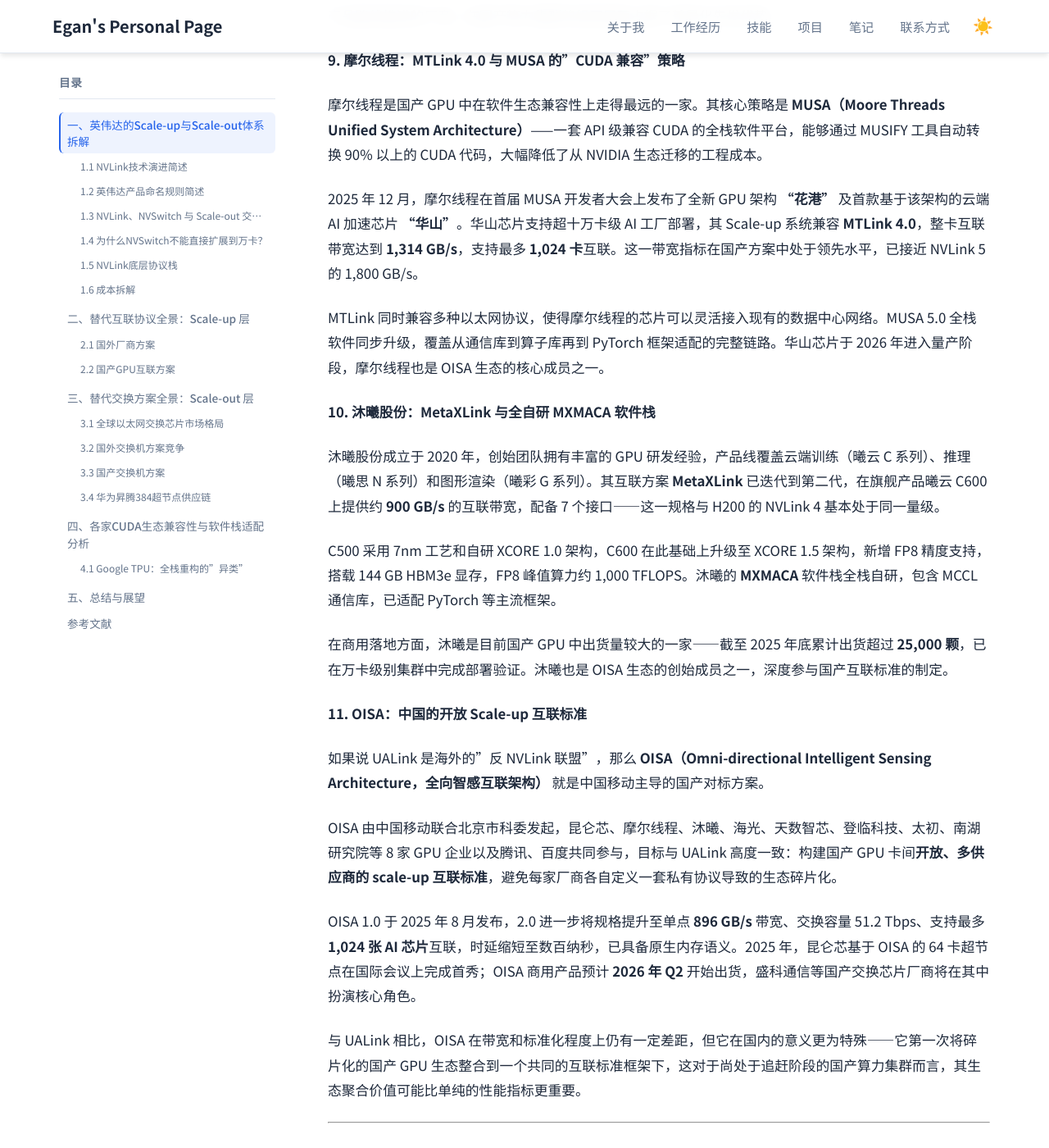
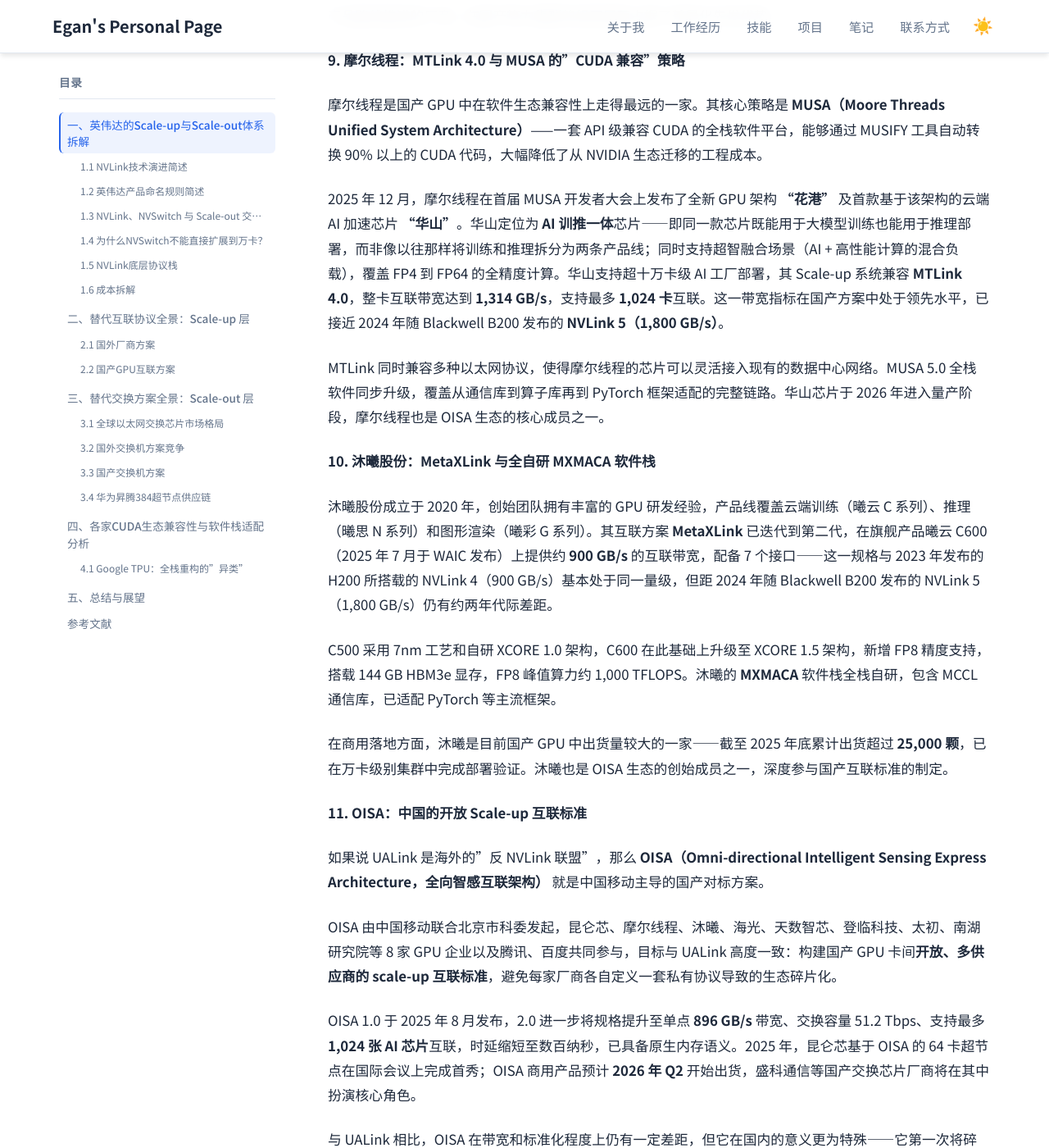
Before and after one commit to Lejun-Hu/Lejun-Hu.github.io, a Jekyll site: the page built from _notes/2026-7-12-GPU_Interconnect_Research.md, in a window 1280 px wide and 1400 px high, scrolled down 14303 px. Shown: the whole window at 82% size. Built offline with Jekyll 4.4.1, drawn with Linux system fonts in a browser that asks for light colours.

Commit message:
fix: 修正OISA全称，补充Express

```diff
--- a/_notes/2026-7-12-GPU_Interconnect_Research.md
+++ b/_notes/2026-7-12-GPU_Interconnect_Research.md
@@ -250,13 +250,13 @@ MLU-Link 在思元 590 上的具体参数为 4 端口、16 lane、单 lane 50 Gb
 
 摩尔线程是国产 GPU 中在软件生态兼容性上走得最远的一家。其核心策略是 **MUSA（Moore Threads Unified System Architecture）**——一套 API 级兼容 CUDA 的全栈软件平台，能够通过 MUSIFY 工具自动转换 90% 以上的 CUDA 代码，大幅降低了从 NVIDIA 生态迁移的工程成本。
 
-2025 年 12 月，摩尔线程在首届 MUSA 开发者大会上发布了全新 GPU 架构 **"花港"** 及首款基于该架构的云端 AI 加速芯片 **"华山"**。华山芯片支持超十万卡级 AI 工厂部署，其 Scale-up 系统兼容 **MTLink 4.0**，整卡互联带宽达到 **1,314 GB/s**，支持最多 **1,024 卡**互联。这一带宽指标在国产方案中处于领先水平，已接近 NVLink 5 的 1,800 GB/s。
+2025 年 12 月，摩尔线程在首届 MUSA 开发者大会上发布了全新 GPU 架构 **"花港"** 及首款基于该架构的云端 AI 加速芯片 **"华山"**。华山定位为 **AI 训推一体**芯片——即同一款芯片既能用于大模型训练也能用于推理部署，而非像以往那样将训练和推理拆分为两条产品线；同时支持超智融合场景（AI + 高性能计算的混合负载），覆盖 FP4 到 FP64 的全精度计算。华山支持超十万卡级 AI 工厂部署，其 Scale-up 系统兼容 **MTLink 4.0**，整卡互联带宽达到 **1,314 GB/s**，支持最多 **1,024 卡**互联。这一带宽指标在国产方案中处于领先水平，已接近 2024 年随 Blackwell B200 发布的 **NVLink 5（1,800 GB/s）**。
 
 MTLink 同时兼容多种以太网协议，使得摩尔线程的芯片可以灵活接入现有的数据中心网络。MUSA 5.0 全栈软件同步升级，覆盖从通信库到算子库再到 PyTorch 框架适配的完整链路。华山芯片于 2026 年进入量产阶段，摩尔线程也是 OISA 生态的核心成员之一。
 
 **10. 沐曦股份：MetaXLink 与全自研 MXMACA 软件栈**
 
-沐曦股份成立于 2020 年，创始团队拥有丰富的 GPU 研发经验，产品线覆盖云端训练（曦云 C 系列）、推理（曦思 N 系列）和图形渲染（曦彩 G 系列）。其互联方案 **MetaXLink** 已迭代到第二代，在旗舰产品曦云 C600 上提供约 **900 GB/s** 的互联带宽，配备 7 个接口——这一规格与 H200 的 NVLink 4 基本处于同一量级。
+沐曦股份成立于 2020 年，创始团队拥有丰富的 GPU 研发经验，产品线覆盖云端训练（曦云 C 系列）、推理（曦思 N 系列）和图形渲染（曦彩 G 系列）。其互联方案 **MetaXLink** 已迭代到第二代，在旗舰产品曦云 C600（2025 年 7 月于 WAIC 发布）上提供约 **900 GB/s** 的互联带宽，配备 7 个接口——这一规格与 2023 年发布的 H200 所搭载的 NVLink 4（900 GB/s）基本处于同一量级，但距 2024 年随 Blackwell B200 发布的 NVLink 5（1,800 GB/s）仍有约两年代际差距。
 
 C500 采用 7nm 工艺和自研 XCORE 1.0 架构，C600 在此基础上升级至 XCORE 1.5 架构，新增 FP8 精度支持，搭载 144 GB HBM3e 显存，FP8 峰值算力约 1,000 TFLOPS。沐曦的 **MXMACA** 软件栈全栈自研，包含 MCCL 通信库，已适配 PyTorch 等主流框架。
 
@@ -264,7 +264,7 @@ C500 采用 7nm 工艺和自研 XCORE 1.0 架构，C600 在此基础上升级至
 
 **11. OISA：中国的开放 Scale-up 互联标准**
 
-如果说 UALink 是海外的"反 NVLink 联盟"，那么 **OISA（Omni-directional Intelligent Sensing Architecture，全向智感互联架构）** 就是中国移动主导的国产对标方案。
+如果说 UALink 是海外的"反 NVLink 联盟"，那么 **OISA（Omni-directional Intelligent Sensing Express Architecture，全向智感互联架构）** 就是中国移动主导的国产对标方案。
 
 OISA 由中国移动联合北京市科委发起，昆仑芯、摩尔线程、沐曦、海光、天数智芯、登临科技、太初、南湖研究院等 8 家 GPU 企业以及腾讯、百度共同参与，目标与 UALink 高度一致：构建国产 GPU 卡间**开放、多供应商的 scale-up 互联标准**，避免每家厂商各自定义一套私有协议导致的生态碎片化。
 
```
